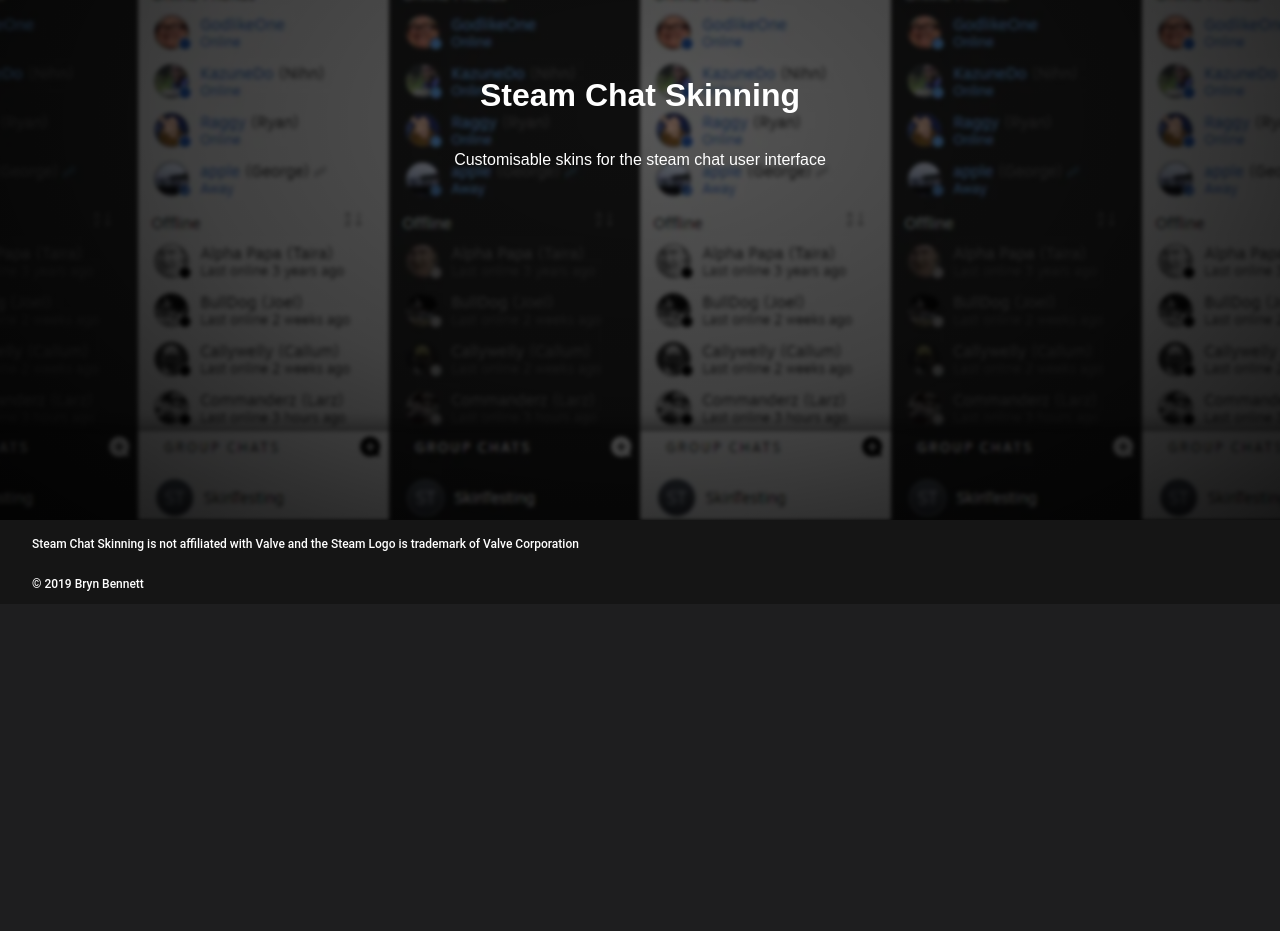
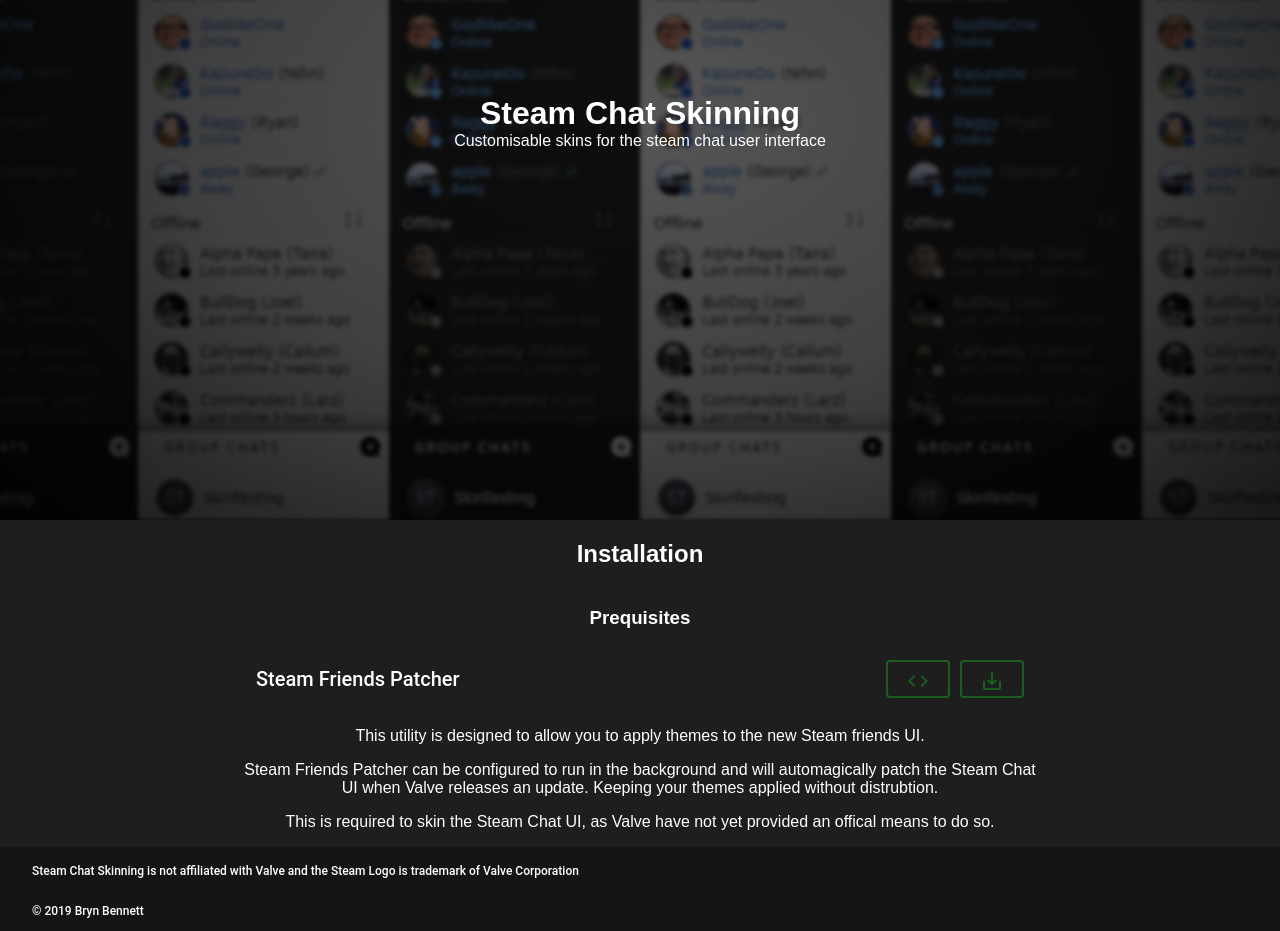
Before and after one commit to LaserFlash/steam-chat-skin-website, an Angular app: page / in a window 1280 px wide. Shown: the part 280-1211 px from the top of the page. Before the commit the page ends 884 px from the top, so only its background shows below. Built offline with nearby package versions, Linux system fonts and the light colour scheme.

Commit message:
Installation prequisite section

```diff
--- a/src/app/app.component.html
+++ b/src/app/app.component.html
@@ -1,6 +1,7 @@
-<mat-toolbar color="primary" class="sticky-toolbar">
-  Steam Chat Skinning
+<mat-toolbar class="sticky-toolbar">
+  {{title}}
 </mat-toolbar>
 <!--The content below is only a placeholder and can be replaced.-->
 <app-skin-examples></app-skin-examples>
+<app-skin-installation></app-skin-installation>
 <app-footer></app-footer>
--- a/src/app/skin-examples/skin-examples.component.css
+++ b/src/app/skin-examples/skin-examples.component.css
@@ -26,7 +26,7 @@
 
 .stacked {
   width: 100%;
-  height: 100%;
+  height: var(--full-height);
   position: absolute;
   display: flex;
   justify-content: center;
@@ -42,3 +42,10 @@
   text-align: center;
   color: white;
 }
+
+h1 {
+  margin-bottom: 0;
+}
+p {
+  margin-top: 0;
+}
--- /dev/null
+++ b/src/app/skin-installation/skin-installation.component.css
@@ -0,0 +1,13 @@
+.download-button {
+  border-color: var(--color-accent);
+  border-width: 2px;
+}
+
+.download-action-bar {
+  background: none;
+}
+.fill-remaining-space {
+  /* This fills the remaining space, by using flexbox.
+       Every toolbar row uses a flexbox row layout. */
+  flex: 1 1 auto;
+}
--- /dev/null
+++ b/src/app/skin-installation/skin-installation.component.html
@@ -0,0 +1,33 @@
+<div class="content">
+  <h2>Installation</h2>
+  <h3>Prequisites</h3>
+  <mat-toolbar class="download-action-bar">
+    <span>
+      Steam Friends Patcher
+    </span>
+    <span class="fill-remaining-space"></span>
+    <a href="https://github.com/PhantomGamers/SteamFriendsPatcher">
+      <button class="download-button" mat-stroked-button color="accent">
+        <mat-icon>code</mat-icon>
+      </button>
+    </a>
+    <span class="button-spacer"></span>
+    <a href="https://github.com/PhantomGamers/SteamFriendsPatcher/releases">
+      <button class="download-button" mat-stroked-button color="accent">
+        <mat-icon>save_alt</mat-icon>
+      </button>
+    </a>
+  </mat-toolbar>
+  <div>
+    <p>
+      This utility is designed to allow you to apply themes to the new Steam
+      friends UI.
+    </p>
+    <p>
+      Steam Friends Patcher can be configured to run in the background and will
+      automagically patch the Steam Chat UI when Valve releases an update.
+      Keeping your themes applied without distrubtion.
+    </p>
+    <p>This is required to skin the Steam Chat UI, as Valve have not yet provided an offical means to do so.</p>
+  </div>
+</div>
--- /dev/null
+++ b/src/app/skin-installation/skin-installation.component.ts
@@ -0,0 +1,15 @@
+import { Component, OnInit } from '@angular/core';
+
+@Component({
+  selector: 'app-skin-installation',
+  templateUrl: './skin-installation.component.html',
+  styleUrls: ['./skin-installation.component.css']
+})
+export class SkinInstallationComponent implements OnInit {
+
+  constructor() { }
+
+  ngOnInit() {
+  }
+
+}
--- a/src/index.html
+++ b/src/index.html
@@ -1,12 +1,16 @@
-<!doctype html>
+<!DOCTYPE html>
 <html lang="en">
   <head>
-  <meta charset="utf-8">
+    <meta charset="utf-8" />
     <title>Steam Chat Skinning</title>
-  <base href="/">
+    <base href="/" />
 
-  <meta name="viewport" content="width=device-width, initial-scale=1">
-  <link rel="icon" type="image/x-icon" href="favicon.ico">
+    <meta name="viewport" content="width=device-width, initial-scale=1" />
+    <link rel="icon" type="image/x-icon" href="favicon.ico" />
+    <link
+      href="https://fonts.googleapis.com/icon?family=Material+Icons"
+      rel="stylesheet"
+    />
   </head>
   <body>
     <app-root></app-root>
```
Also changed, not shown: src/app/app.module.ts (+13 -3 lines), 1 other file (tests, documents, lock files or other folders). Lines whose indentation alone changed are shown as unchanged.
